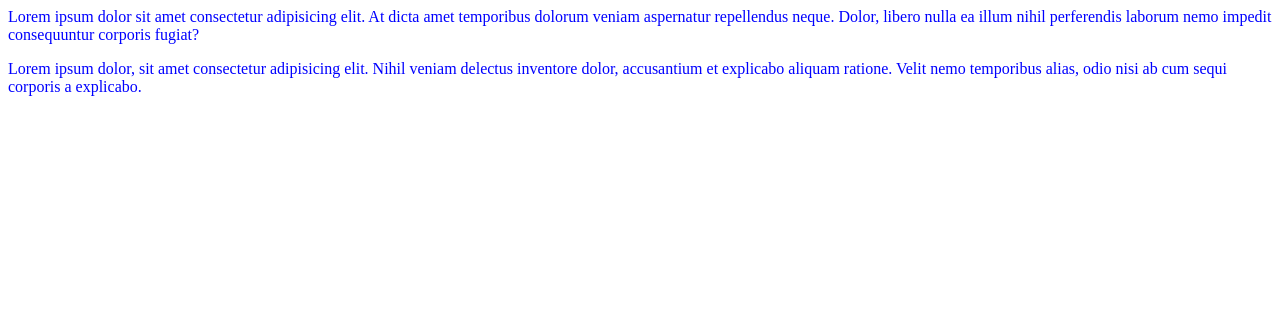
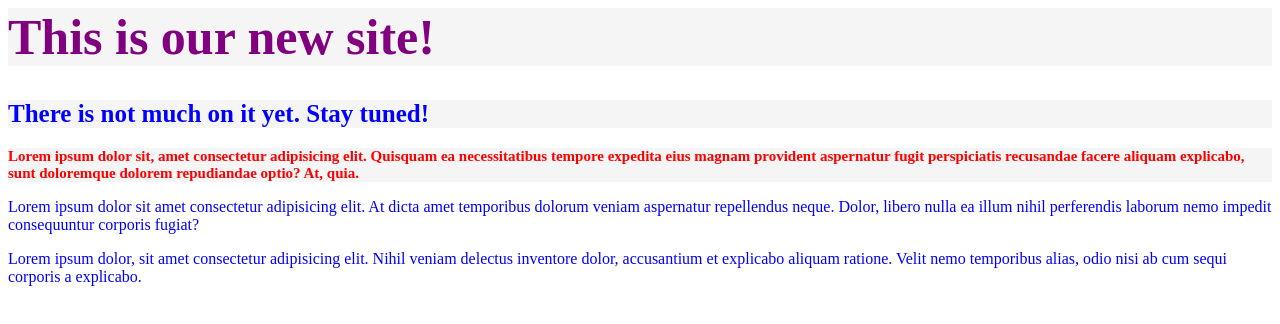
Before and after one commit to TeiganShannyn/Class7-14, a plain HTML site: page index.html in a window 1280 px wide. Drawn offline with Linux system fonts and the light colour scheme.

Commit message:
Added more HTML and CSS

```diff
--- a/index.html
+++ b/index.html
@@ -2,13 +2,24 @@
 <head>
     <meta charset="UTF-8">
     <meta name="viewport" content="width=device-width, initial-scale=1.0">
-    <title>Document</title>
+    <title>Jeff and Matt Website</title>
     <link rel="stylesheet" href="style.css">
 </head>
 <body>
+
+<h1>This is our new site!</h1>
+<h2>There is not much on it yet. Stay tuned!</h2>
+<h3>Lorem ipsum dolor sit, amet consectetur adipisicing elit. Quisquam ea necessitatibus tempore expedita eius magnam provident aspernatur fugit perspiciatis recusandae facere aliquam explicabo, sunt doloremque dolorem repudiandae optio? At, quia.</h3>
 <p>Lorem ipsum dolor sit amet consectetur adipisicing elit. At dicta amet temporibus dolorum veniam aspernatur repellendus neque. Dolor, libero nulla ea illum nihil perferendis laborum nemo impedit consequuntur corporis fugiat?
 </p>
-<p id>Lorem ipsum dolor, sit amet consectetur adipisicing elit. Nihil veniam delectus inventore dolor, accusantium et explicabo aliquam ratione. Velit nemo temporibus alias, odio nisi ab cum sequi corporis a explicabo.</p>
+
+<div class="id">
+    <p>Lorem ipsum dolor, sit amet consectetur adipisicing elit. Nihil veniam delectus inventore dolor, accusantium et explicabo aliquam ratione. Velit nemo temporibus alias, odio nisi ab cum sequi corporis a explicabo.
+    </p>
+</div>
+
+
+
 
 
 
--- a/style.css
+++ b/style.css
@@ -1,7 +1,26 @@
+h1 {
+    color: purple;
+    background-color: whitesmoke;
+    font-size: 50px;
+    }
+
+h2 {
+    color: blue;
+    background-color: whitesmoke;
+    font-size: 25px;
+    }
+
+h3 {
+    color: red;
+    background-color: whitesmoke;
+    font-size: 15px;
+    }
+
 p {
-    color: blue
+  color: blue
+  }
 
-}
+
 .id {
     color: greenyellow;
-}
+    }
```
